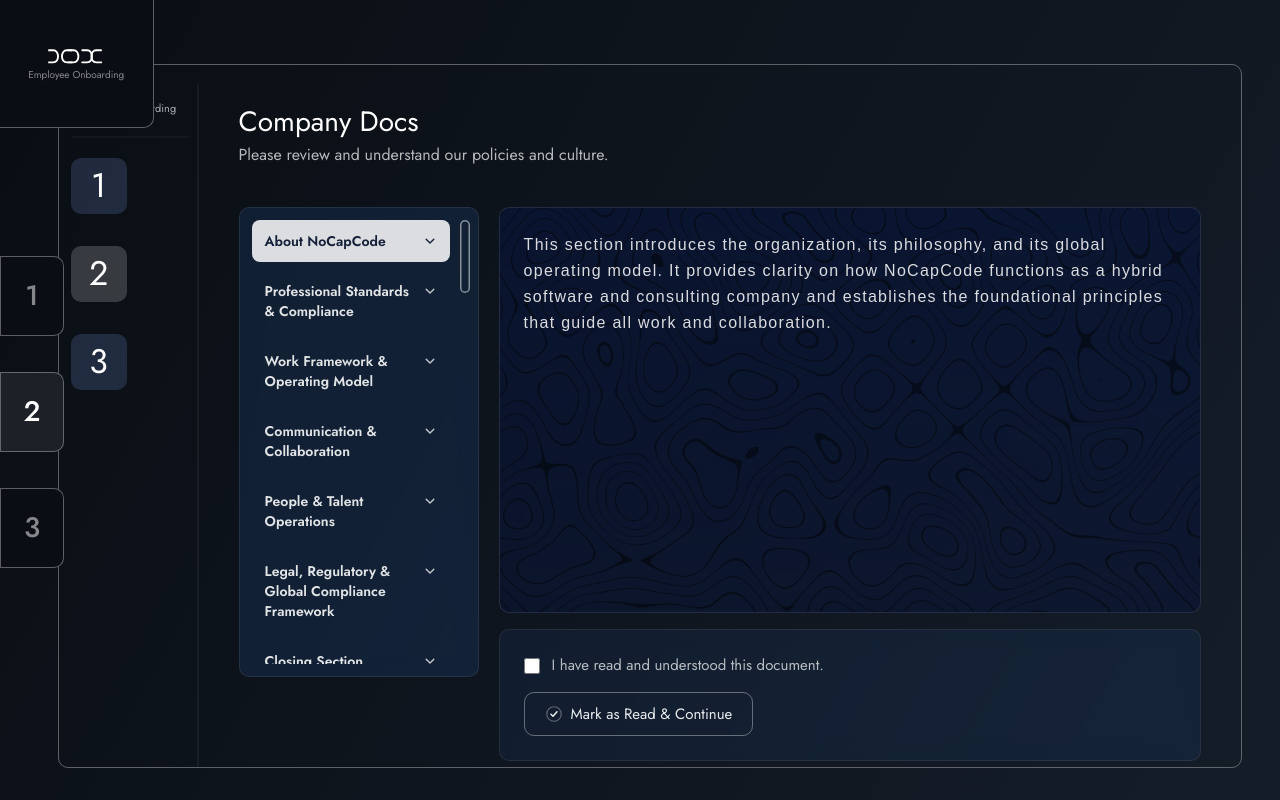
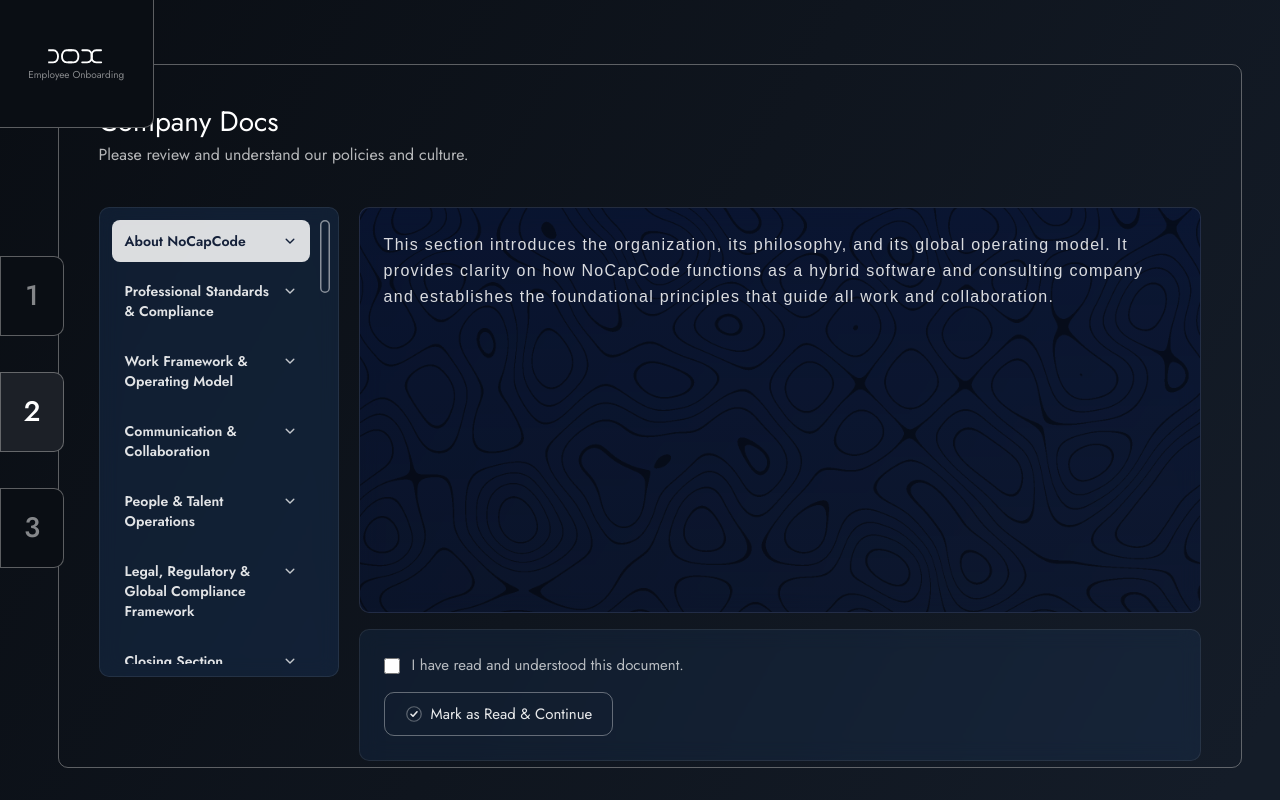
Before and after one commit to NoCapCode-tm/Dox, a React (Vite) app: page /company-docs in a window 1280 px wide. Built offline with nearby package versions, Linux system fonts and the light colour scheme; a web font is replaced by a local one.

Commit message:
feat(CompanyDocs):remove inside sidebar of previous design

```diff
--- a/src/pages/CompanyDocs.jsx
+++ b/src/pages/CompanyDocs.jsx
@@ -284,26 +284,8 @@
             {/* Framed container */}
             <div className="relative" style={{ marginLeft: '4.5vw', marginTop: '8vh', marginRight: '3vw', marginBottom: '5vh', zIndex: 20 }}>
                 <div className="w-full border rounded-[10px] relative no-scrollbar" style={{ borderColor: 'rgba(173, 173, 173, 0.5)', maxHeight: 'calc(100vh - 12vh)', overflowY: 'auto' }}>
-                    {/* Sidebar and Content Layout */}
-                    <div className="grid min-h-[760px] grid-cols-1 md:grid-cols-[140px_1fr]">
-                        <aside className="relative p-4 md:p-3">
-                            {/* Sidebar */}
-                            <div className="pointer-events-none absolute right-0 top-[18px] bottom-[18px] hidden items-stretch md:flex">
-                                <VerticalDivider />
-                            </div>
-                            <DoxLogo />
-                            <p className="mt-1 text-[11px] leading-[16px] text-white/65">Employee Onboarding</p>
-                            <div className="my-5 pr-6">
-                                <HorizontalDivider />
-                            </div>
-
-                            <div className="flex gap-3 md:flex-col md:gap-8">
-                                <StepBadge number="1" />
-                                <StepBadge number="2" active />
-                                <StepBadge number="3" />
-                            </div>
-                        </aside>
-
+                    {/* Content Layout */}
+                    <div className="grid min-h-[760px]">
                         <section className="relative p-5 md:p-8 lg:p-10">
                             <div className="relative z-10">
                                 <h1 className="text-[28px] font-normal leading-[34px]">Company Docs</h1>
```
